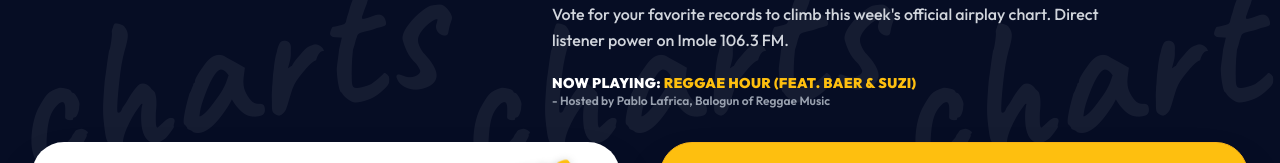
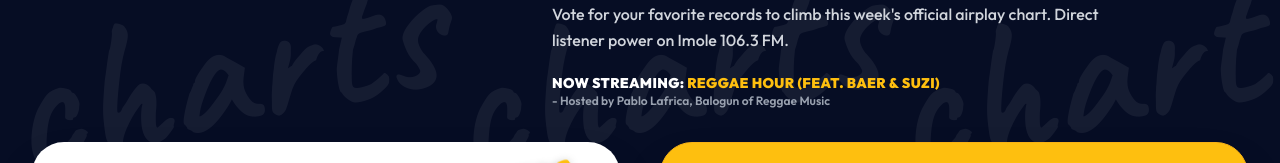
Before and after one commit to m16-omar/Wave-FM, a React (Vite) app: page /charts in a window 1280 px wide. Shown: the part 199-362 px from the top of the page. Built offline with nearby package versions, Linux system fonts and the light colour scheme.

Commit message:
fix(copy): update 'Now playing' to 'Now streaming'

```diff
--- a/src/components/layout/MobileMenu.tsx
+++ b/src/components/layout/MobileMenu.tsx
@@ -65,7 +65,7 @@
                 className="w-full py-3 px-4 rounded-xl bg-brand-yellow text-black font-extrabold uppercase tracking-wider text-sm flex items-center justify-center gap-2 shadow-glow-yellow mb-6"
               >
                 <Play className="w-4 h-4 fill-current" />
-                <span>{isPlaying ? 'Now Playing Live' : 'Listen Live Now'}</span>
+                <span>{isPlaying ? 'Now Streaming Live' : 'Listen Live Now'}</span>
               </button>
 
               {/* Quick Search Button */}
--- a/src/components/sections/HeroSection.tsx
+++ b/src/components/sections/HeroSection.tsx
@@ -35,9 +35,9 @@
           </button>
         </div>
 
-        {/* Now Playing Subtitle */}
+        {/* Now Streaming Subtitle */}
         <div className="mt-4 sm:mt-6 flex items-center justify-center gap-2 text-sm sm:text-base font-bold text-gray-300">
-          <span className="text-white font-extrabold">Now playing:</span>
+          <span className="text-white font-extrabold">Now streaming:</span>
           <span className="text-gray-200">
             {currentTrack.title} - {currentTrack.artist}
           </span>
--- a/src/pages/Charts/ChartsPage.tsx
+++ b/src/pages/Charts/ChartsPage.tsx
@@ -61,10 +61,10 @@
                 Vote for your favorite records to climb this week's official airplay chart. Direct listener power on Imole 106.3 FM.
               </p>
 
-              {/* Active Now Playing Ticker */}
+              {/* Active Now Streaming Ticker */}
               <div className="pt-2">
                 <div className="text-xs sm:text-sm font-black text-white uppercase tracking-wide">
-                  NOW PLAYING:{' '}
+                  NOW STREAMING:{' '}
                   <span className="text-brand-yellow">
                     {currentTrack.title} (feat. Baer & Suzi)
                   </span>
```
